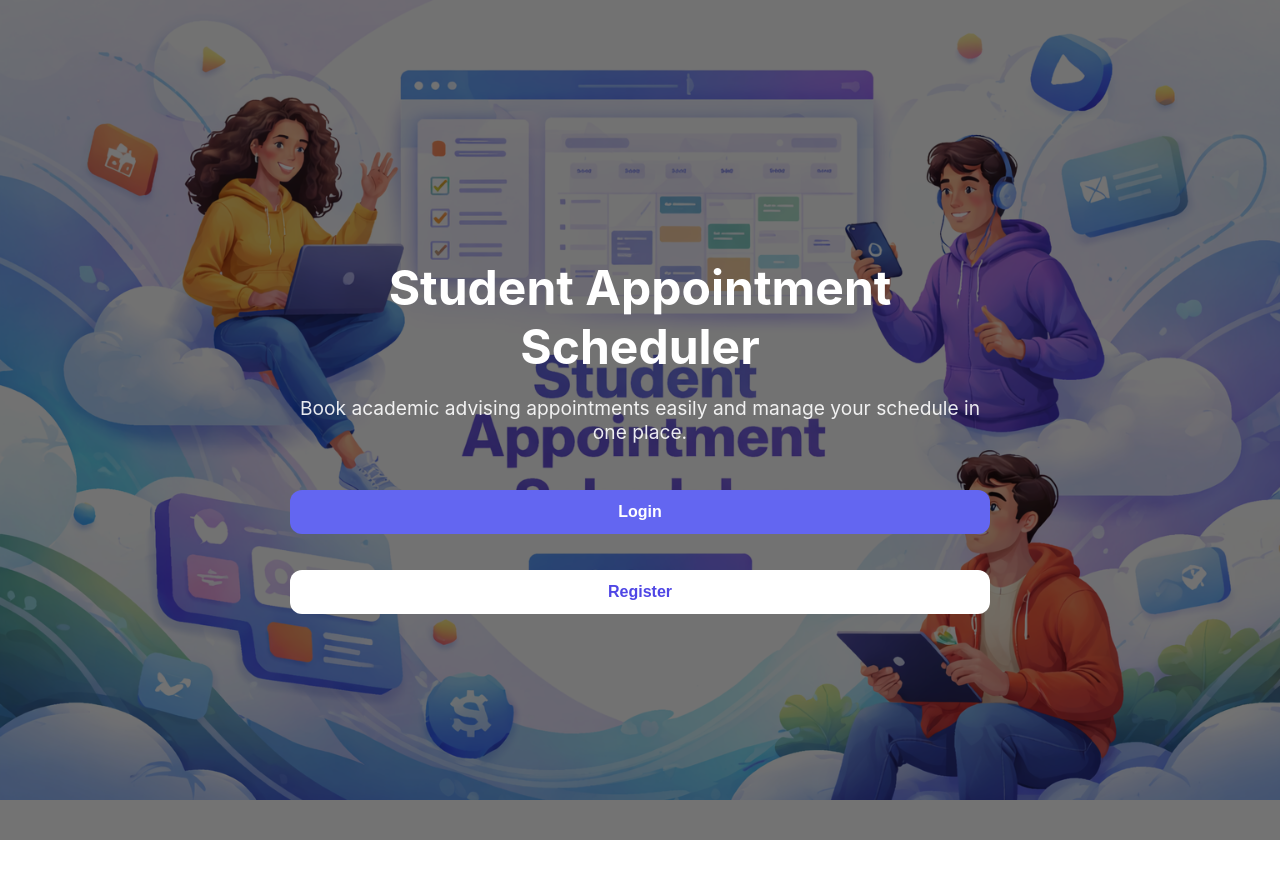
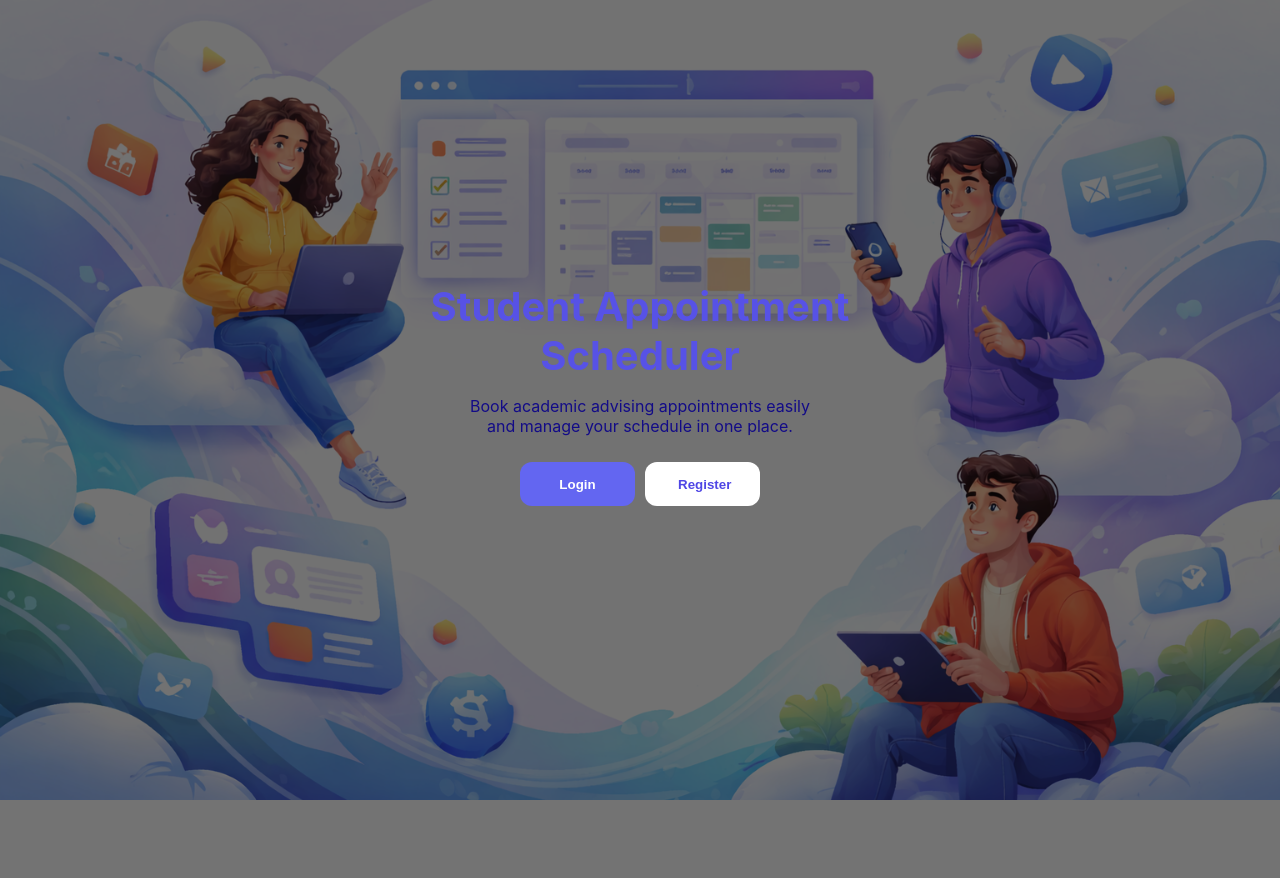
Before and after one commit to Ramadal19/student-appointment-scheduler-mern, a React (Create React App) app in the folder frontend/: page / in a window 1280 px wide. Shown: the top 878 px of the page. Before the commit the page ends 840 px from the top, so only its background shows below. Built offline with nearby package versions, Linux system fonts and the light colour scheme; no server answers.

Commit message:
Homepage button

```diff
--- a/frontend/src/pages/Home.jsx
+++ b/frontend/src/pages/Home.jsx
@@ -23,10 +23,12 @@ export default function Home() {
     >
       <div className="overlay">
         <div className="content">
-          <h1>Student Appointment Scheduler</h1>
+          <h1>Student Appointment <br />
+           Scheduler</h1>
 
           <p>
-            Book academic advising appointments easily and manage your
+            Book academic advising appointments easily <br />
+            and manage your
             schedule in one place.
           </p>
 
--- a/frontend/src/styles/Home.css
+++ b/frontend/src/styles/Home.css
@@ -11,9 +11,10 @@
   height: 100%;
   display: flex;
   justify-content: center;
-  align-items: center;
+  align-items: flex-start;
+  padding-top: 225px;
   text-align: center;
-  padding: 20px;
+
 }
 
 .content {
@@ -22,31 +23,30 @@
 }
 
 .content h1 {
-  font-size: 3rem;
-  margin-bottom: 20px;
+  font-size: 2.5rem;
+  margin-bottom: 1px;
   font-weight: 700;
+  color: #5752e6;
 }
 
 .content p {
-  font-size: 1.2rem;
-  margin-bottom: 30px;
+  font-size: 1.0rem;
+  margin-bottom: 10px;
   opacity: 0.9;
+  color: #09008a;
 }
 
 .buttons {
   display: flex;
   justify-content: center;
-  gap: 20px;
+  gap: 10px;
   flex-wrap: wrap;
 }
 
 .btn {
-  padding: 12px 28px;
-  border-radius: 30px;
-  font-size: 1rem;
-  border: none;
-  cursor: pointer;
-  transition: 0.3s ease;
+  padding: 14px 32px;
+  min-width: 115px;
+  max-width: 90px;
 }
 
 .primary {
```
Also changed, not shown: frontend/src/assets/hero-bg.png.
